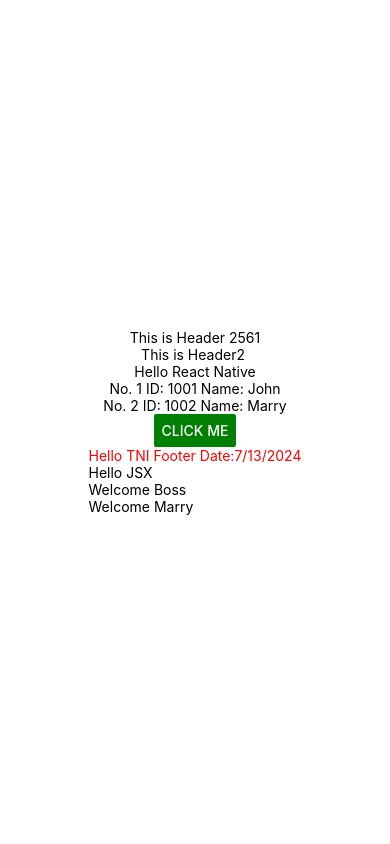
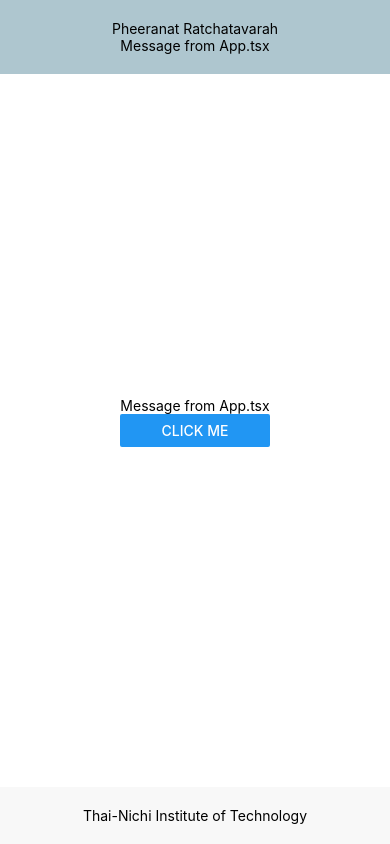
Before and after one commit to pnyra1109/2113111310-ReactNative-TNI, a React Native app: screen / in a window 390 px wide. Built offline with nearby package versions, Linux system fonts and the light colour scheme.

Commit message:
Exercise

```diff
--- a/App.tsx
+++ b/App.tsx
@@ -1,40 +1,19 @@
 import { StatusBar } from "expo-status-bar";
 import { StyleSheet, Text, View, Button, Alert } from "react-native";
 import AppFooter from "./components/AppFooter";
-import Header from "./components/Header";
+import AppHeader from "./components/AppHeader";
+import Content from "./components/Content";
 
 export default function App():React.JSX.Element {
   const onClickMe = ()=>{
-    Alert.alert("Hi", "Hello React.js");
+    Alert.alert("Hello");
   }
-
-  const users = [
-    {id:1001,name:'John'},
-    {id:1002,name:'Marry'}
-  ]
 
   return (
     <View style={styles.container}>
-      <Header title="This is Header" year={2018}/>
-      <Header title="This is Header2"/>
-      <Text>Hello React Native</Text>
-      {users.map((data,index)=>{
-        return(
-          <Text key={data.id}>
-            No. {index+1} ID: {data.id} Name: {data.name}
-          </Text>
-        )
-      })}
-      <Button
-        title="Click Me"
-        onPress={onClickMe}
-        color="green"
-        /* onPress={() => {
-          Alert.alert("Hi", "React Netive is Fun");
-        }} */
-      />
+      <AppHeader fullname="Pheeranat Ratchatavarah" messages="Message from App.tsx"/>
+      <Content Message="Message from App.tsx"/>
       <AppFooter/>
-      {/* <StatusBar style="auto" /> */}
     </View>
   );
 }
--- a/components/AppFooter.tsx
+++ b/components/AppFooter.tsx
@@ -1,30 +1,35 @@
-import { StyleSheet, Text, View } from 'react-native'
-import React from 'react'
+import { StyleSheet, Text, View } from "react-native";
+import React from "react";
 
-const AppFooter = ():React.JSX.Element => {
-    const hello = "Hello TNI Footer";
-    const hello2 = <Text>Hello JSX</Text>;
-    const isLogin = true;
+const AppFooter = (): React.JSX.Element => {
+  const hello = "Hello TNI Footer";
+  const hello2 = <Text>Hello JSX</Text>;
+  const isLogin = true;
   return (
-    <View>
-      <Text style={styles.myText}>
-        {hello} Date:{new Date().toLocaleDateString()}
+    <View style={styles.footer}>
+      <Text>
+        {"Thai-Nichi Institute of Technology"}
       </Text>
-      {hello2}
-      {isLogin && <Text>Welcome Boss</Text>}
-      {
-        isLogin
-        ?<Text>Welcome Marry</Text>
-        :<Text>ยังไม่ได้ Login</Text>
-      }
     </View>
-  )
-}
+  );
+};
 
-export default AppFooter
+export default AppFooter;
 
 const styles = StyleSheet.create({
-    myText:{
-        color:'red'
-    }
-})
+  footer: {
+    backgroundColor: "#f8f8f8",
+    padding: 20,
+    alignItems: "center",
+    justifyContent: "center",
+    position: "absolute",
+    left: 0,
+    right: 0,
+    bottom: 0,
+  },
+  footerText: {
+    fontSize: 16,
+    fontWeight: "bold",
+    color: "#333",
+  },
+});
--- /dev/null
+++ b/components/AppHeader.tsx
@@ -0,0 +1,44 @@
+import { StyleSheet, Text, View } from "react-native";
+import React from "react";
+
+type HeaderProps = {
+  fullname: string;
+  messages?: string;
+};
+
+const AppHeader = ({ fullname, messages }: HeaderProps): React.JSX.Element => {
+  return (
+    <View style={styles.header}>
+      <Text>
+        {fullname}
+      </Text>
+      <Text>
+        {messages}
+      </Text>
+    </View>
+  );
+};
+
+export default AppHeader;
+
+const styles = StyleSheet.create({
+  header: {
+    backgroundColor: "#AEC6CF",
+    padding: 20,
+    alignItems: "center",
+    justifyContent: "center",
+    position: "absolute",
+    left: 0,
+    right: 0,
+    top: 0,
+  },
+  headerText: {
+    fontSize: 20,
+    fontWeight: "bold",
+    color: "#fff",
+  },
+  subtitleText: {
+    fontSize: 16,
+    color: "#fff",
+  },
+});
--- /dev/null
+++ b/components/Content.tsx
@@ -0,0 +1,33 @@
+import { StyleSheet, Text, View, Button, Alert } from "react-native";
+import React from "react";
+
+type ContentProps = {
+    Message: string;
+}
+
+const Content = ({Message}:ContentProps) => {
+    const handleButton = () => {
+        Alert.alert("Hello", "Pheeranat Ratchatavarah")
+    }
+
+  return (
+    <View>
+      <Text>{Message}</Text>
+      <Button title="Click Me" onPress={handleButton}/>
+    </View>
+  );
+};
+
+export default Content;
+
+const styles = StyleSheet.create({
+  content: {
+    flex: 1,
+    alignItems: "center",
+    justifyContent: "center",
+  },
+  text: {
+    fontSize: 18,
+    marginBottom: 20,
+  },
+});
--- a/components/Header.tsx
+++ /dev/null
@@ -1,21 +0,0 @@
-import { StyleSheet, Text, View } from "react-native";
-import React from "react";
-
-type HeaderProps = {
-  title: string;
-  year?: number;
-};
-
-const Header = ({ title, year }: HeaderProps): React.JSX.Element => {
-  return (
-    <View>
-      <Text>
-        {title} {year && year + 543}
-      </Text>
-    </View>
-  );
-};
-
-export default Header;
-
-const styles = StyleSheet.create({});
```
